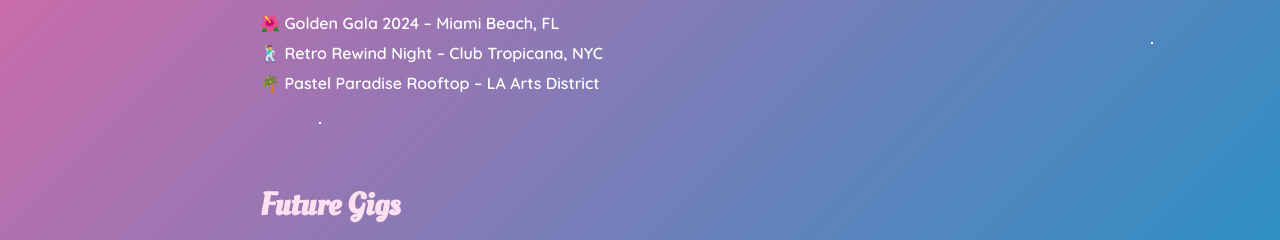
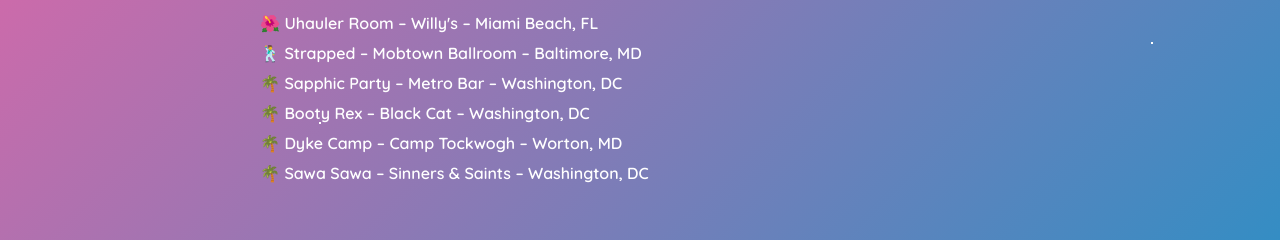
Before and after one commit to pumzi/dj-website, a plain HTML site: page index.html in a window 1280 px wide. Shown: the part 517-757 px from the top of the page. Drawn offline with Linux system fonts and the light colour scheme.

Commit message:
Update index.html
update gigs

```diff
--- a/index.html
+++ b/index.html
@@ -216,9 +216,12 @@ nav a.active {
   <section id="past">
     <h2>Past Gigs</h2>
     <ul class="gig-list">
-      <li>🌺 Golden Gala 2024 – Miami Beach, FL</li>
-      <li>🕺 Retro Rewind Night – Club Tropicana, NYC</li>
-      <li>🌴 Pastel Paradise Rooftop – LA Arts District</li>
+      <li>🌺 Uhauler Room – Willy's – Miami Beach, FL</li>
+      <li>🕺 Strapped – Mobtown Ballroom – Baltimore, MD</li>
+      <li>🌴 Sapphic Party – Metro Bar – Washington, DC</li>
+      <li>🌴 Booty Rex – Black Cat – Washington, DC</li>
+      <li>🌴 Dyke Camp – Camp Tockwogh – Worton, MD</li>
+      <li>🌴 Sawa Sawa – Sinners & Saints – Washington, DC</li>
     </ul>
   </section>
 
```
